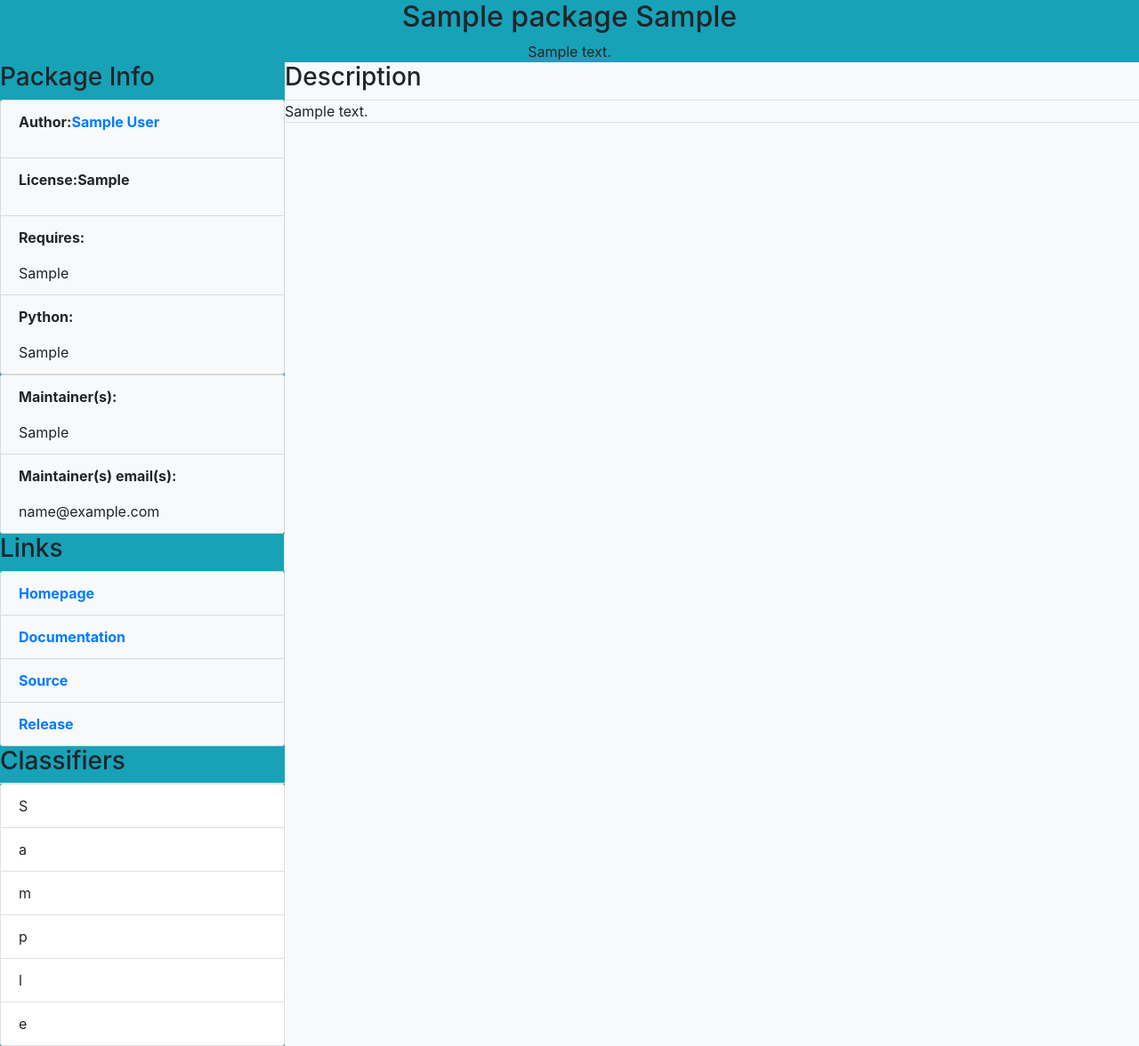
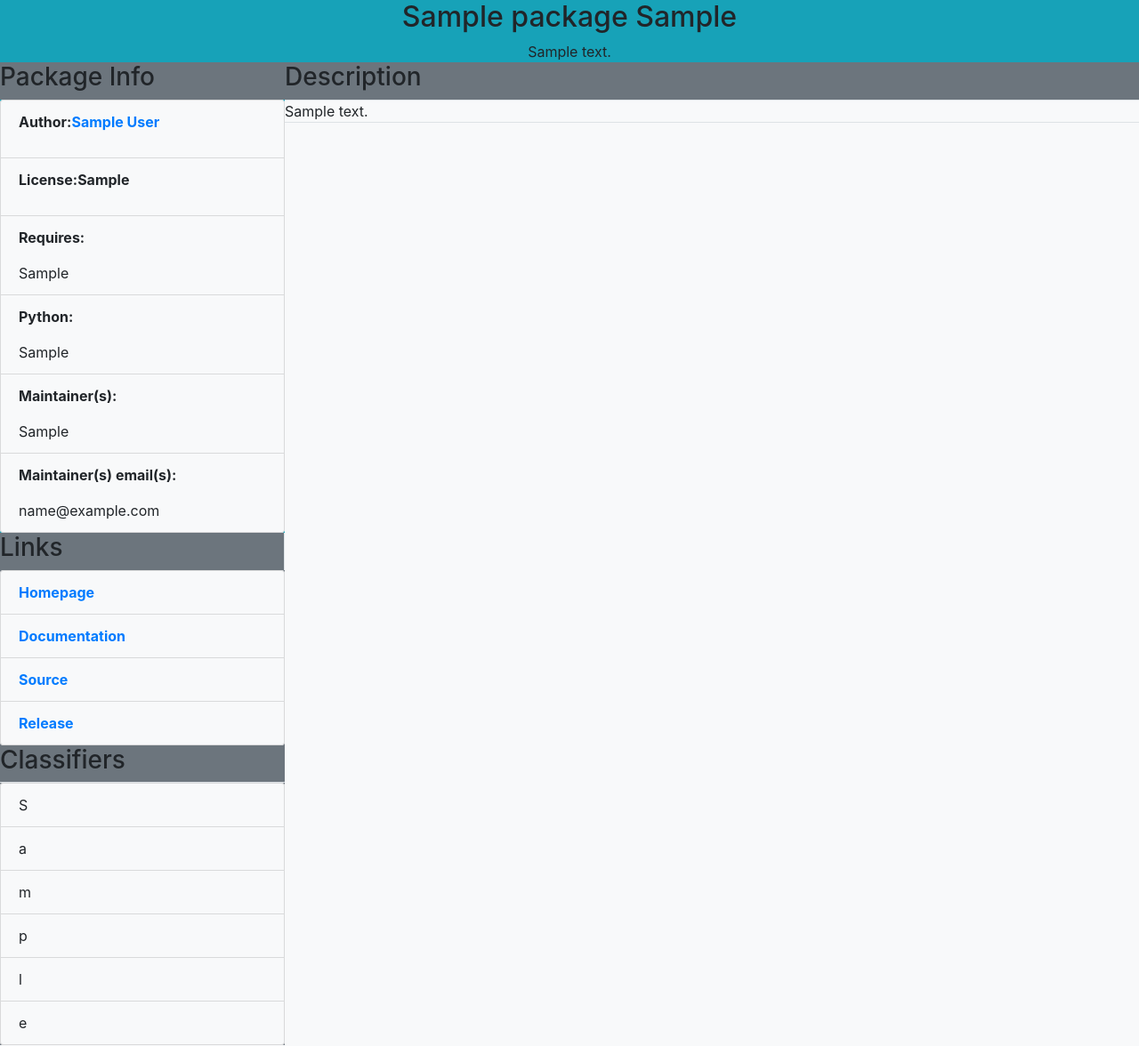
Before and after one commit to tookas92/PyPiIndex, a Django app: template templates/detail.html in a window 1280 px wide. Shown: the whole page at 89% size. Run offline with Django 3.2, Linux system fonts and the light colour scheme; the template is opened without the code that fills it: values that come from a table or form of the project are taken from there, others are empty; tables that the repository leaves empty hold one stand-in row (values such as "Sample post"); some libraries are stand-ins or nearby versions.

Commit message:
Small fixes

```diff
--- a/packages/tasks.py
+++ b/packages/tasks.py
@@ -4,7 +4,7 @@ from huey.contrib.djhuey import periodic_task
 from packages.services import PyPiPackagesProcessor
 
 
-@periodic_task(crontab(hour="12", minute="48"))
+@periodic_task(crontab(minute='20', hour='13', day='*/1'))
 def fetch_and_index_packages():
     proc = PyPiPackagesProcessor()
     proc.index_packages()
--- a/search/views.py
+++ b/search/views.py
@@ -63,7 +63,8 @@ class PackageDocumentDetailView(View):
         document = PackageDocument.get(id=id)
         md = markdown.Markdown()
         document.description = md.convert(document.description)
-        document.classifiers = parse_classifiers(document.classifiers)
+        if document.classifiers:
+            document.classifiers = parse_classifiers(document.classifiers)
 
         ctx = {"package": document}
         return render(request, "detail.html", context=ctx)
--- a/templates/detail.html
+++ b/templates/detail.html
@@ -18,7 +18,7 @@
                     {{package.summary}}
         </div>
         <div class="row">
-            <div class="col-md-3 h-100 bg-info">
+            <div class="col-md-3 h-100 bg-secondary">
                 <div class="row">
                     <h3>Package Info</h3>
                 </div>
@@ -28,13 +28,11 @@
                         <li class="list-group-item bg-light"><p class="font-weight-bold">License:{{package.license}}</p></li>
                         <li class="list-group-item bg-light"><p class="font-weight-bold">Requires:</p>{{package.requires_dist}}</li>
                         <li class="list-group-item bg-light"><p class="font-weight-bold">Python:</p>{{package.requires_python}}</li>
-                    </ul>
                     {% if package.maintainer %}
-                    <ul class="list-group w-100 bg-light">
                         <li class="list-group-item bg-light"><p class="font-weight-bold">Maintainer(s):</p> {{package.maintainer}}</li>
                         <li class="list-group-item bg-light"><p class="font-weight-bold">Maintainer(s) email(s):</p> {{package.maintainer_email}}</li>
+                    {%endif%}
                     </ul>
-                    {%endif%}
                 </div>
                 <div class="row border-right">
                     <h3>Links</h3>
@@ -53,19 +51,21 @@
                         {%endif%}
                     </ul>
                 </div>
+                {% if package.classifiers %}
                 <div class="row border-bottom">
                     <h3>Classifiers</h3>
                 </div>
                 <div class="row">
                     <ul class="list-group w-100 bg-light">
                     {%for item in package.classifiers%}
-                        <li class="list-group-item">{{item}}</li>
+                        <li class="list-group-item bg-light">{{item}}</li>
                     {%endfor%}
                     </ul>
                 </div>
+                {%endif%}
             </div>
             <div class="col-md-9 bg-light">
-                <div class="row border-bottom">
+                <div class="row border-bottom bg-secondary">
                     <h3>Description</h3>
                 </div>
                 <div class="row border-bottom">
```
